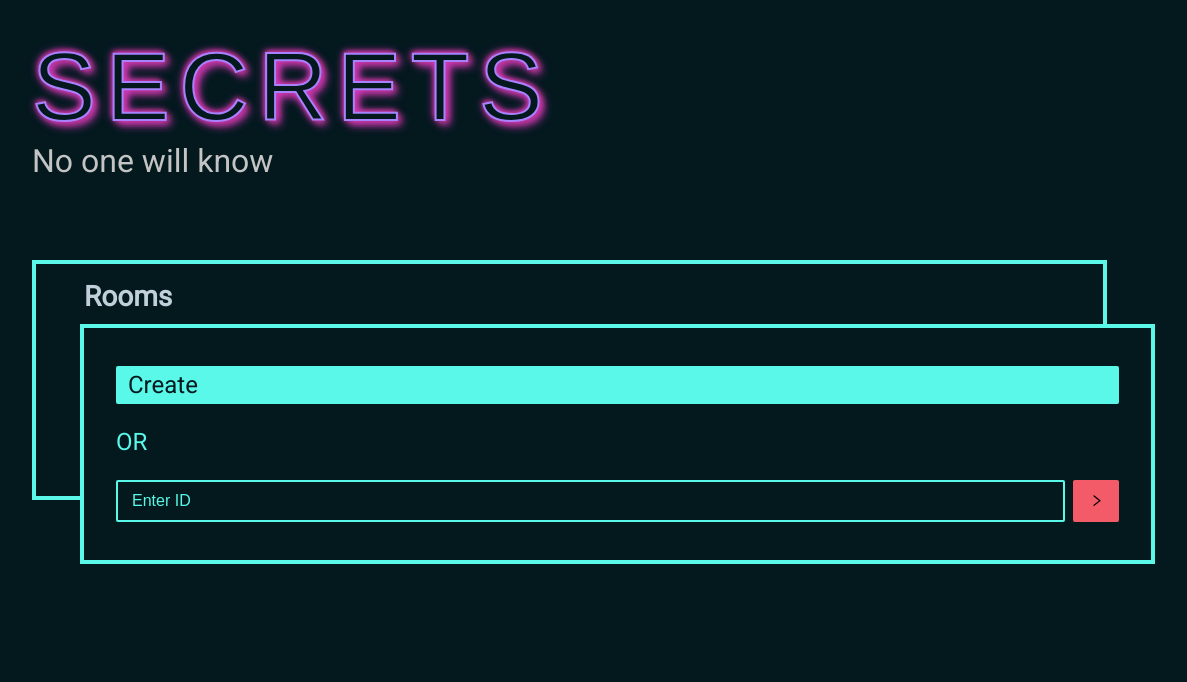
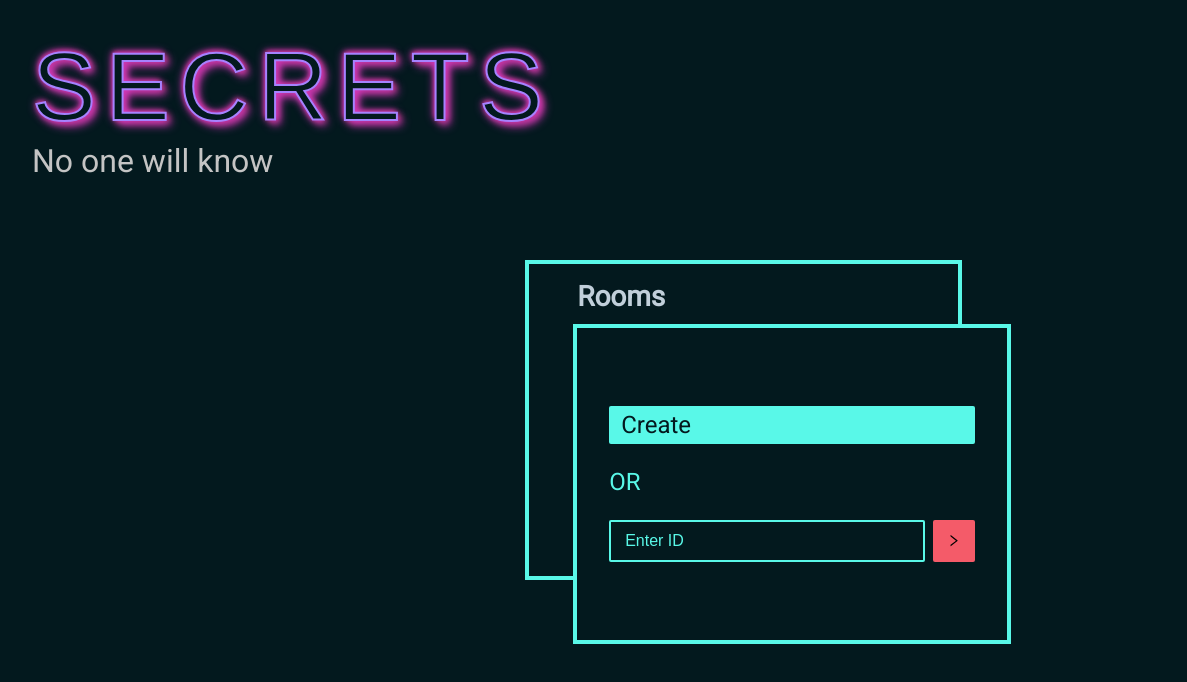
Before and after one commit to jamesncox/secrets, a React (Create React App) app: page / in a window 1536 px wide. Shown: the top 682 px of the page, without its empty margins (0-1187 px from the left). Built offline with nearby package versions, Linux system fonts and the light colour scheme; a web font is replaced by a local one.

Commit message:
Add .portal-wrapper and media queries for most screen sizes

```diff
--- a/src/components/RoomPortal.js
+++ b/src/components/RoomPortal.js
@@ -3,7 +3,7 @@ import { RightOutlined } from "@ant-design/icons";
 
 export default function RoomPortal() {
   return (
-    <>
+    <div className="portal-wrapper">
       <div className="box-back">
         <h3 className="rooms-title">Rooms</h3>
       </div>
@@ -25,7 +25,6 @@ export default function RoomPortal() {
           </div>
         </form>
       </div>
-      {/* </div> */}
-    </>
+    </div>
   );
 }
--- a/src/stylesheets/App.css
+++ b/src/stylesheets/App.css
@@ -41,14 +41,20 @@ body {
   color: #c4c4c4;
 }
 
+.portal-wrapper {
+  /* position: absolute; */
+  margin-top: 5rem;
+  width: 100%;
+}
+
 /* back box styles */
 .box-back {
-  margin-top: 5rem;
-  width: 70%;
   height: 15rem;
   border: 4px solid #59f8e8;
   box-sizing: border-box;
-  position: absolute;
+  left: 0;
+  top: 0;
+  width: 90%;
 }
 
 .rooms-title {
@@ -65,20 +71,19 @@ body {
 
 /* back box sty;es */
 .box-front {
-  margin-top: 9rem;
+  margin-top: -11rem;
   margin-left: 3rem;
   background: #03191e;
   z-index: 10;
-  width: 70%;
   height: 15rem;
   border: 4px solid #59f8e8;
   box-sizing: border-box;
-  position: absolute;
   display: flex;
   flex-direction: column;
   justify-content: center;
   place-items: start;
   padding: 2rem;
+  position: sticky;
 }
 
 /* .front-content-wrapper {
--- a/src/stylesheets/Responsive.css
+++ b/src/stylesheets/Responsive.css
@@ -6,4 +6,25 @@
   .sub-header {
     font-size: 2rem;
   }
+
+  .portal-wrapper {
+    margin-left: auto;
+    margin-right: auto;
+    width: 50%;
+  }
 }
+
+@media only screen and (min-width: 1536px) {
+  .portal-wrapper {
+    width: 33%;
+  }
+
+  .box-back {
+    height: 20rem;
+  }
+
+  .box-front {
+    margin-top: -16rem;
+    height: 20rem;
+  }
+}
```
